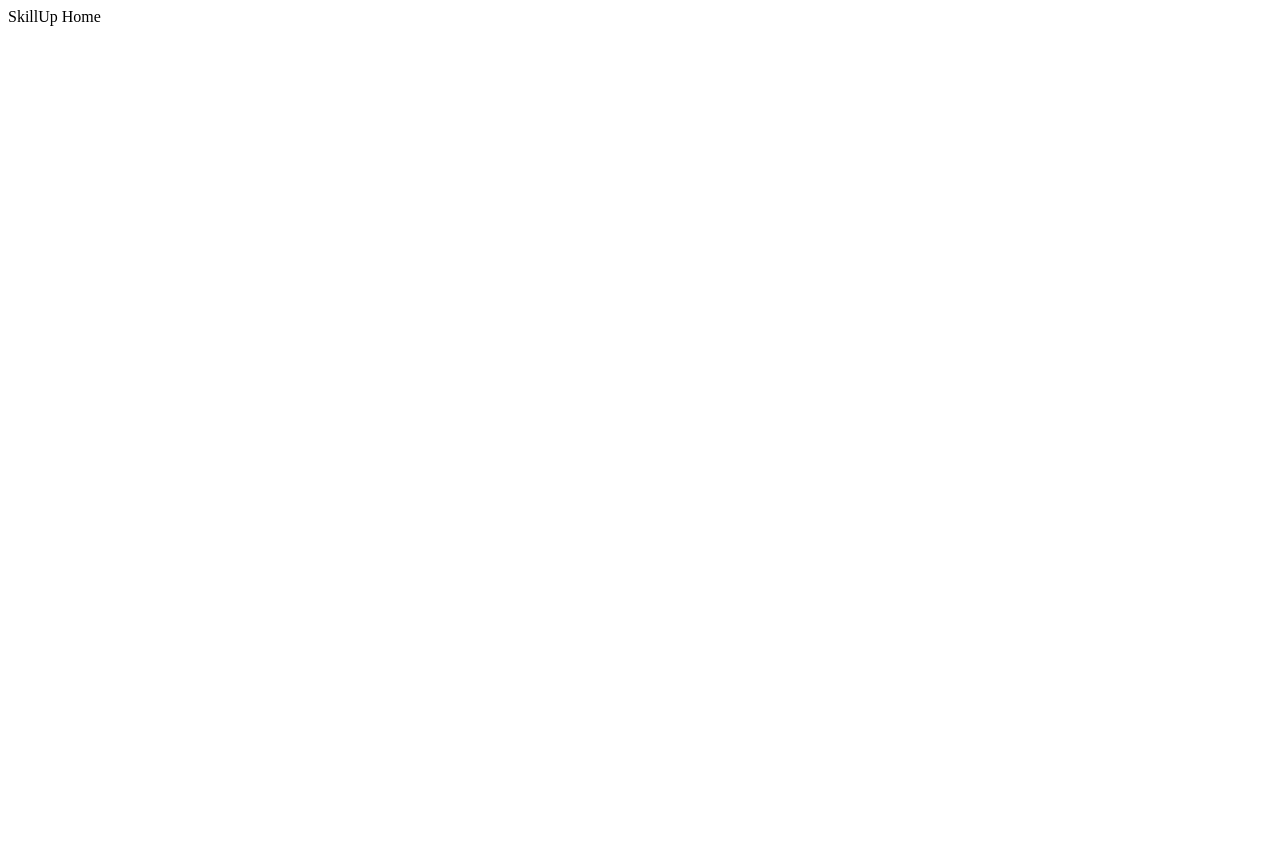
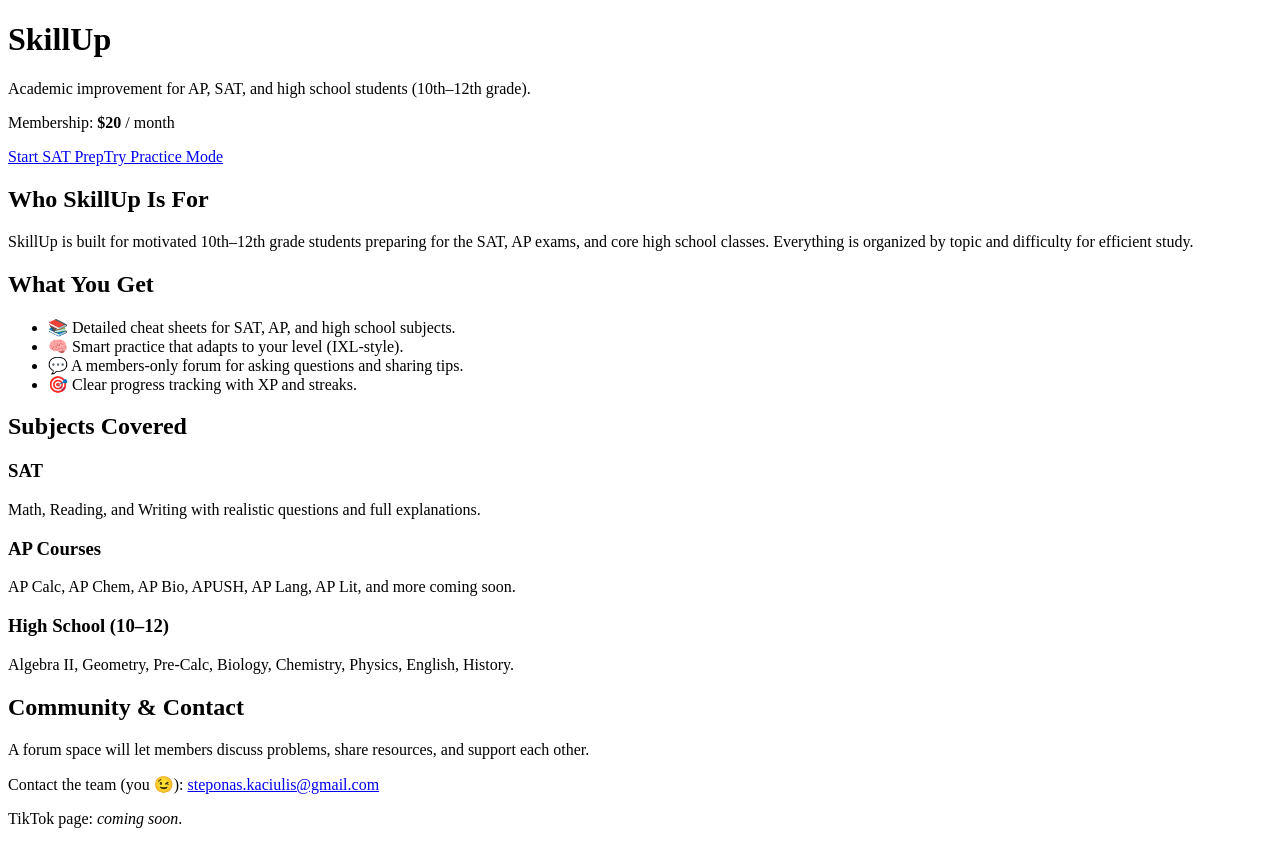
Before and after one commit to steponaskaciulis-max/skillup, a Next.js app in the folder SkillUp/: page / in a window 1280 px wide. Before the commit the page ends 800 px from the top, so only its background shows below. Built offline with nearby package versions, Linux system fonts and the light colour scheme.

Commit message:
Update index.js

```diff
--- a/SkillUp/pages/index.js
+++ b/SkillUp/pages/index.js
@@ -1 +1,71 @@
-export default function Home(){return <div>SkillUp Home</div>}
+export default function Home() {
+  return (
+    <div className="home">
+      <header className="hero">
+        <h1>SkillUp</h1>
+        <p className="hero-subtitle">
+          Academic improvement for AP, SAT, and high school students (10th–12th grade).
+        </p>
+        <p className="hero-price">
+          Membership: <strong>$20</strong> / month
+        </p>
+        <div className="hero-buttons">
+          <a href="/subjects/sat" className="btn primary">Start SAT Prep</a>
+          <a href="/practice" className="btn secondary">Try Practice Mode</a>
+        </div>
+      </header>
+
+      <main className="sections">
+        <section>
+          <h2>Who SkillUp Is For</h2>
+          <p>
+            SkillUp is built for motivated 10th–12th grade students preparing for the SAT, AP exams,
+            and core high school classes. Everything is organized by topic and difficulty for efficient study.
+          </p>
+        </section>
+
+        <section>
+          <h2>What You Get</h2>
+          <ul>
+            <li>📚 Detailed cheat sheets for SAT, AP, and high school subjects.</li>
+            <li>🧠 Smart practice that adapts to your level (IXL-style).</li>
+            <li>💬 A members-only forum for asking questions and sharing tips.</li>
+            <li>🎯 Clear progress tracking with XP and streaks.</li>
+          </ul>
+        </section>
+
+        <section>
+          <h2>Subjects Covered</h2>
+          <div className="grid">
+            <div className="card">
+              <h3>SAT</h3>
+              <p>Math, Reading, and Writing with realistic questions and full explanations.</p>
+            </div>
+            <div className="card">
+              <h3>AP Courses</h3>
+              <p>AP Calc, AP Chem, AP Bio, APUSH, AP Lang, AP Lit, and more coming soon.</p>
+            </div>
+            <div className="card">
+              <h3>High School (10–12)</h3>
+              <p>Algebra II, Geometry, Pre-Calc, Biology, Chemistry, Physics, English, History.</p>
+            </div>
+          </div>
+        </section>
+
+        <section>
+          <h2>Community & Contact</h2>
+          <p>
+            A forum space will let members discuss problems, share resources, and support each other.
+          </p>
+          <p>
+            Contact the team (you 😉):{" "}
+            <a href="mailto:steponas.kaciulis@gmail.com">steponas.kaciulis@gmail.com</a>
+          </p>
+          <p>
+            TikTok page: <em>coming soon</em>.
+          </p>
+        </section>
+      </main>
+    </div>
+  );
+}
```
